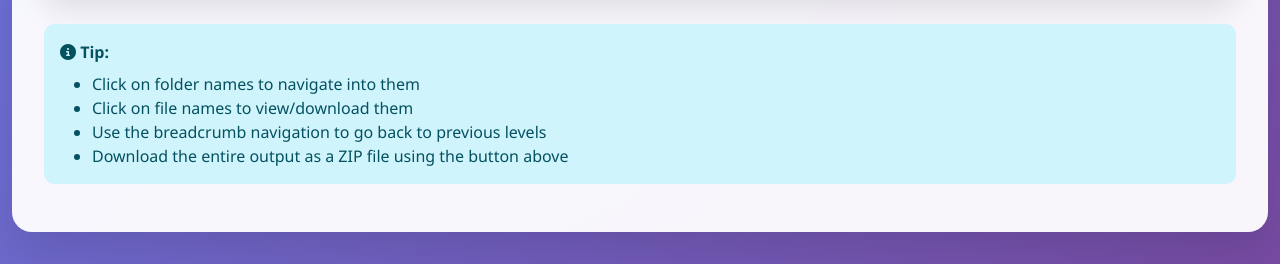
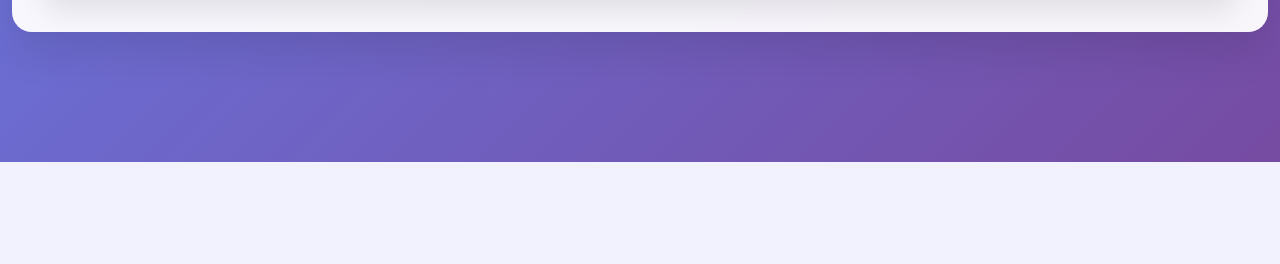
Before and after one commit to HazemAkram/WebCrawler, a Flask app: page /files in a window 1280 px wide. Shown: the part 670-934 px from the top of the page. After the commit the page ends 832 px from the top, so only its background shows below. Run offline with Flask 3, Linux system fonts and the light colour scheme; some libraries are stand-ins or nearby versions.

Commit message:
Update file_explorer.html

```diff
--- a/templates/file_explorer.html
+++ b/templates/file_explorer.html
@@ -384,18 +384,6 @@ See NOTICE file for additional terms and conditions.
                         </tbody>
                     </table>
                 </div>
-
-                <!-- Help Information -->
-                <div class="alert alert-info mt-4">
-                    <i class="fas fa-info-circle"></i>
-                    <strong>Tip:</strong>
-                    <ul class="mb-0 mt-2">
-                        <li>Click on folder names to navigate into them</li>
-                        <li>Click on file names to view/download them</li>
-                        <li>Use the breadcrumb navigation to go back to previous levels</li>
-                        <li>Download the entire output as a ZIP file using the button above</li>
-                    </ul>
-                </div>
             </div>
         </div>
     </div>
@@ -437,7 +425,7 @@ See NOTICE file for additional terms and conditions.
         }
 
         function deleteAllItems() {
-            const confirmMessage = `⚠️  DANGER ZONE ⚠️\n\nAre you absolutely sure you want to delete ALL files and folders in the output directory?\n\nThis action:\n• Cannot be undone\n• Will permanently delete all crawled data\n• Will delete all PDFs and extracted information\n\nType 'DELETE ALL' to confirm:`;
+            const confirmMessage = `⚠️  DANGER ZONE ⚠️ \n\nType 'DELETE ALL' to confirm:`;
 
             const userInput = prompt(confirmMessage);
 
```
